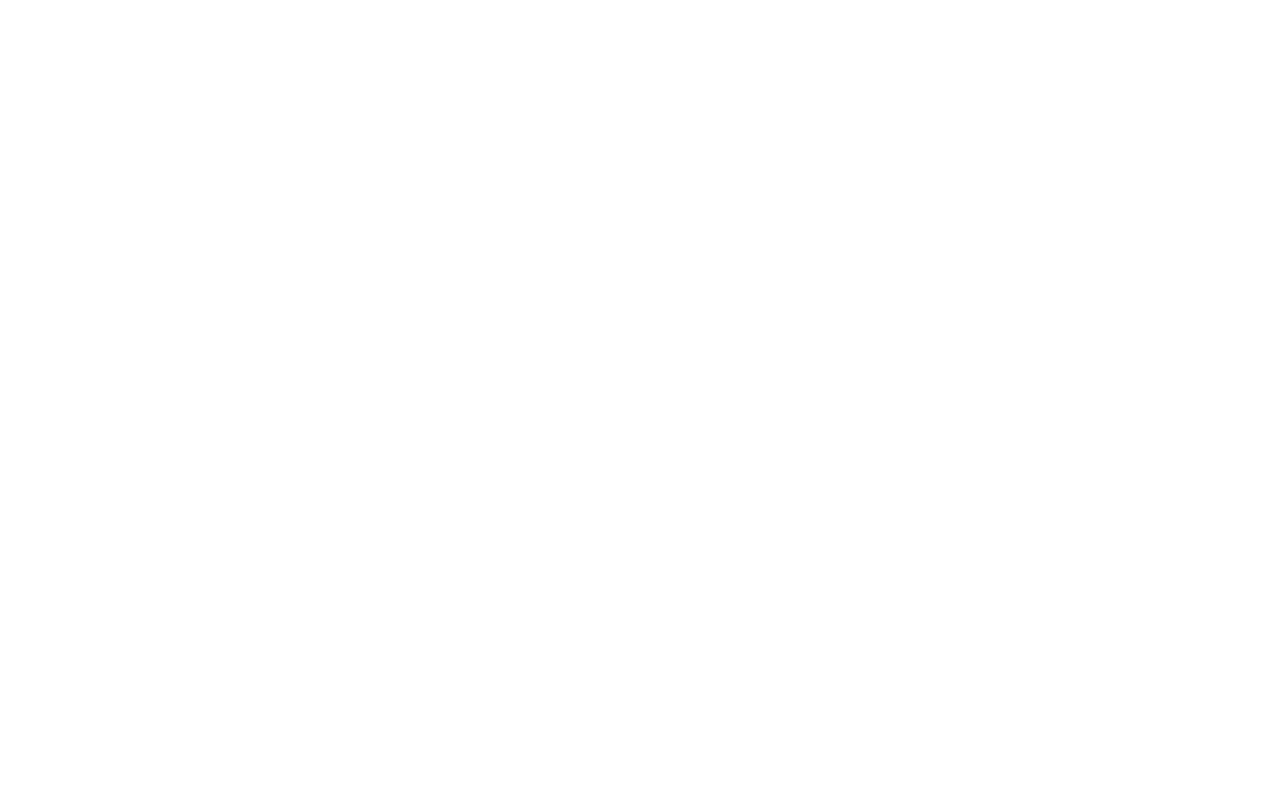
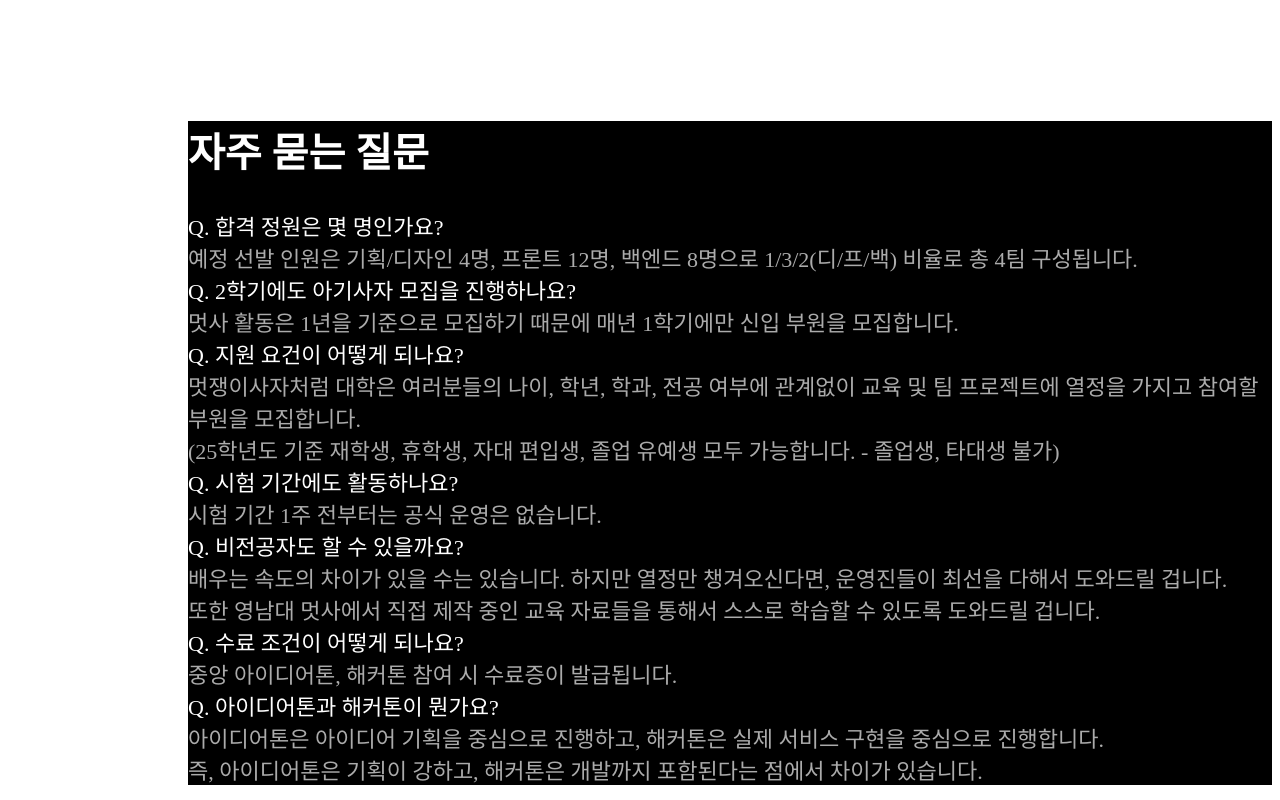
Before and after one commit to gugitgugit/yu-likelion-13th-homepage, a React (Create React App) app: page / in a window 1280 px wide. Shown: the part 3280-4080 px from the top of the page. Before the commit the page ends 3285 px from the top, so only its background shows below. Built offline with nearby package versions, Linux system fonts and the light colour scheme.

Commit message:
design: 기본 퍼블리싱

```diff
--- a/src/sections/Question.js
+++ b/src/sections/Question.js
@@ -1,7 +1,86 @@
 import React from 'react';
+import styled from 'styled-components';
 
 const Question = () => {
-  return <div>Question</div>;
+  const qnaList = [
+    {
+      id: 1,
+      question: "합격 정원은 몇 명인가요?",
+      answer: "예정 선발 인원은 기획/디자인 4명, 프론트 12명, 백엔드 8명으로 1/3/2(디/프/백) 비율로 총 4팀 구성됩니다.",
+    },
+    {
+      id: 2,
+      question: "2학기에도 아기사자 모집을 진행하나요?",
+      answer: "멋사 활동은 1년을 기준으로 모집하기 때문에 매년 1학기에만 신입 부원을 모집합니다.",
+    },
+    {
+      id: 3,
+      question: "지원 요건이 어떻게 되나요?",
+      answer: `멋쟁이사자처럼 대학은 여러분들의 나이, 학년, 학과, 전공 여부에 관계없이 교육 및 팀 프로젝트에 열정을 가지고 참여할 부원을 모집합니다.\n
+      (25학년도 기준 재학생, 휴학생, 자대 편입생, 졸업 유예생 모두 가능합니다. - 졸업생, 타대생 불가)`,
+    },
+    {
+      id: 4,
+      question: "시험 기간에도 활동하나요?",
+      answer: "시험 기간 1주 전부터는 공식 운영은 없습니다.",
+    },
+    {
+      id: 5,
+      question: "비전공자도 할 수 있을까요?",
+      answer: `배우는 속도의 차이가 있을 수는 있습니다. 하지만 열정만 챙겨오신다면, 운영진들이 최선을 다해서 도와드릴 겁니다.\n
+      또한 영남대 멋사에서 직접 제작 중인 교육 자료들을 통해서 스스로 학습할 수 있도록 도와드릴 겁니다.`,
+    },
+    {
+      id: 6,
+      question: "수료 조건이 어떻게 되나요?",
+      answer: "중앙 아이디어톤, 해커톤 참여 시 수료증이 발급됩니다.",
+    },
+    {
+      id: 7,
+      question: "아이디어톤과 해커톤이 뭔가요?",
+      answer: `아이디어톤은 아이디어 기획을 중심으로 진행하고, 해커톤은 실제 서비스 구현을 중심으로 진행합니다.\n
+      즉, 아이디어톤은 기획이 강하고, 해커톤은 개발까지 포함된다는 점에서 차이가 있습니다.`,
+    },
+  ];
+  return (
+    <Wrapper>
+      <Title>자주 묻는 질문</Title>
+      <QuestionContainer>
+        {qnaList.map(qna => (
+          <QnABox key={qna.id}>
+            <QuestionContent>Q. {qna.question}</QuestionContent>
+            <Answer>
+              {qna.answer.split('\n').map(item=>(
+                <div key={item}>{item}</div>
+              ))}
+            </Answer>
+          </QnABox>
+        ))}
+      </QuestionContainer>
+    </Wrapper>
+  );
 };
 
 export default Question;
+
+const Wrapper = styled.div`
+  margin: 160px 0px;
+  width: 100%;
+  background-color: black;
+  color: white;
+`;
+const Title = styled.div`
+  margin-bottom: 30px;
+  font-size: 40px;
+  font-weight: bolder;
+`;
+const QuestionContainer = styled.div`
+`;
+const QnABox = styled.div`
+  font-size: 22px;
+`;
+const QuestionContent = styled.div`
+`;
+const Answer = styled.div`
+  color: #ABABAB;
+`;
```
